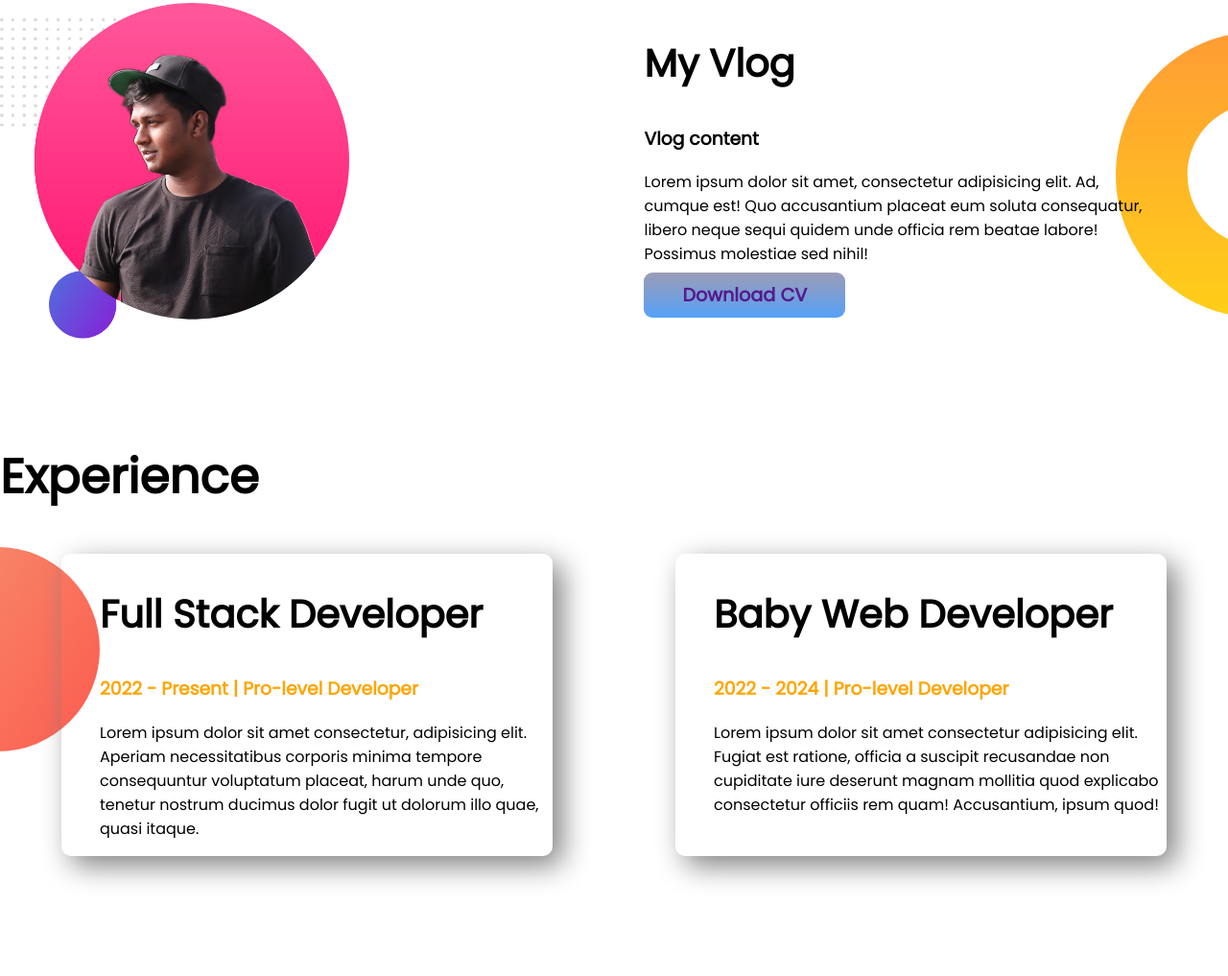
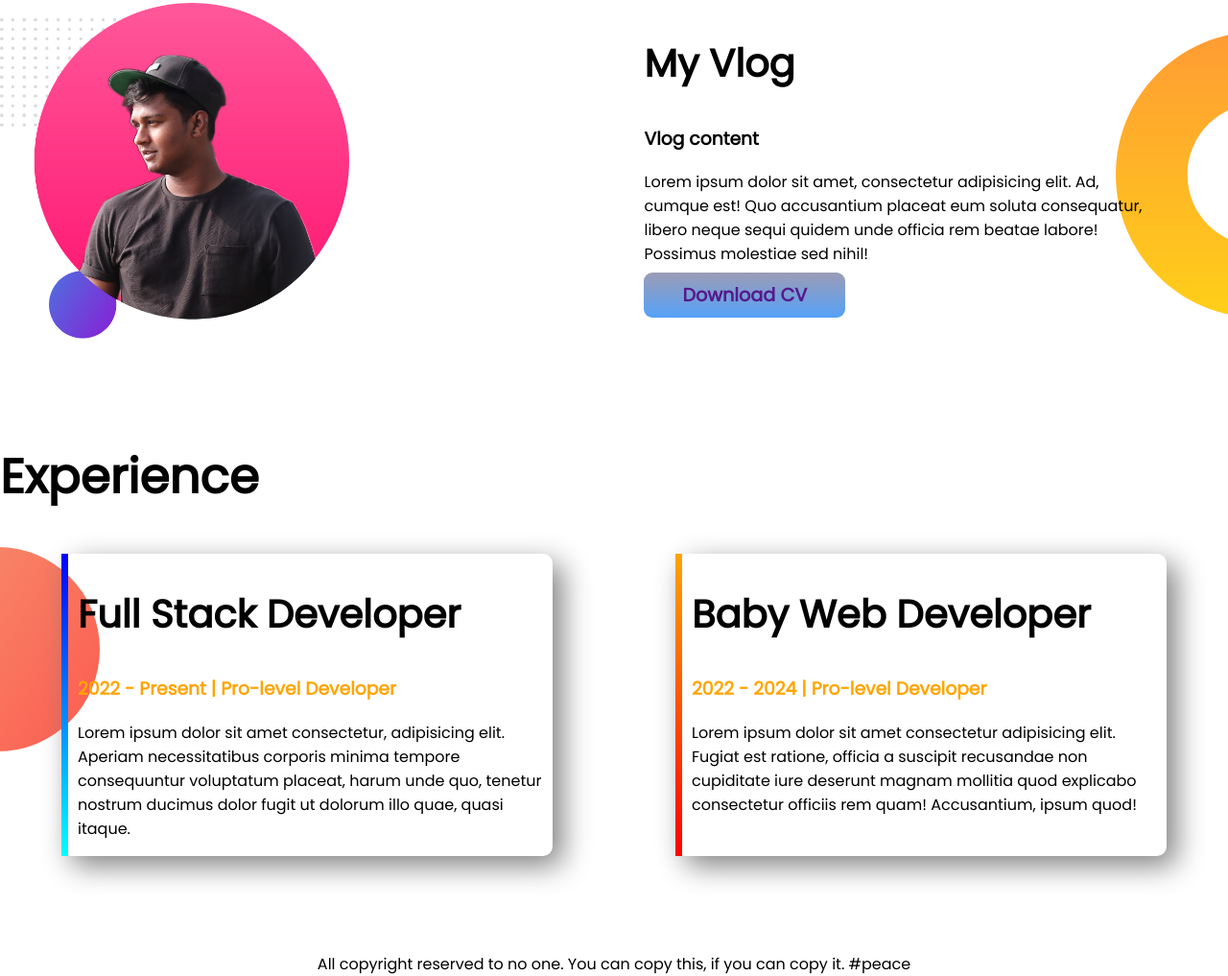
Before and after one commit to assraf-nur/personal-prot, a plain HTML site: page index.html in a window 1280 px wide. Shown: the part 564-1581 px from the top of the page at 96% size. Before the commit the page ends 1556 px from the top, so only its background shows below. Drawn offline with Linux system fonts and the light colour scheme.

Commit message:
change something

```diff
--- a/css/style.css
+++ b/css/style.css
@@ -48,7 +48,8 @@ h2{
     width: 40%;
     margin-left: 5%;
     margin-right: 5%;
-    padding-left: 40px;
+    padding-left: 10px;
+    padding-right: 10px;
     box-shadow: 10px 10px 30px grey;
     border-radius: 10px;
 }
@@ -57,3 +58,16 @@ h2{
     background-repeat: no-repeat;
     background-position: left;
 }
+#web-dev{
+    border-left: 7px solid;
+    border-image: linear-gradient(blue, cyan);
+    border-image-slice: 1;
+}
+#web-dev-2{
+    border-left: 7px solid;
+    border-image: linear-gradient(orange, red);
+    border-image-slice: 1;
+}
+footer{
+    text-align: center;
+}
--- a/index.html
+++ b/index.html
@@ -44,12 +44,12 @@
     <section class="experience-area">
         <h1>Experience</h1>
         <div class="flexible-container">
-            <div class="exper">
+            <div id="web-dev" class="exper">
             <h2>Full Stack Developer</h2>
             <h3 class="level">2022 - Present | Pro-level Developer</h3>
             <p>Lorem ipsum dolor sit amet consectetur, adipisicing elit. Aperiam necessitatibus corporis minima tempore consequuntur voluptatum placeat, harum unde quo, tenetur nostrum ducimus dolor fugit ut dolorum illo quae, quasi itaque.</p>
         </div>
-        <div class="exper">
+        <div id="web-dev-2" class="exper">
             <h2>Baby Web Developer</h2>
             <h3 class="level">2022 - 2024 | Pro-level Developer</h3>
             <p>Lorem ipsum dolor sit amet consectetur adipisicing elit. Fugiat est ratione, officia a suscipit recusandae non cupiditate iure deserunt magnam mollitia quod explicabo consectetur officiis rem quam! Accusantium, ipsum quod!</p>
@@ -57,5 +57,7 @@
         </div>
     </section>
 
+    <footer>All copyright reserved to no one. You can copy this, if you can copy it. #peace </footer>
+
 </body>
 </html>
```
